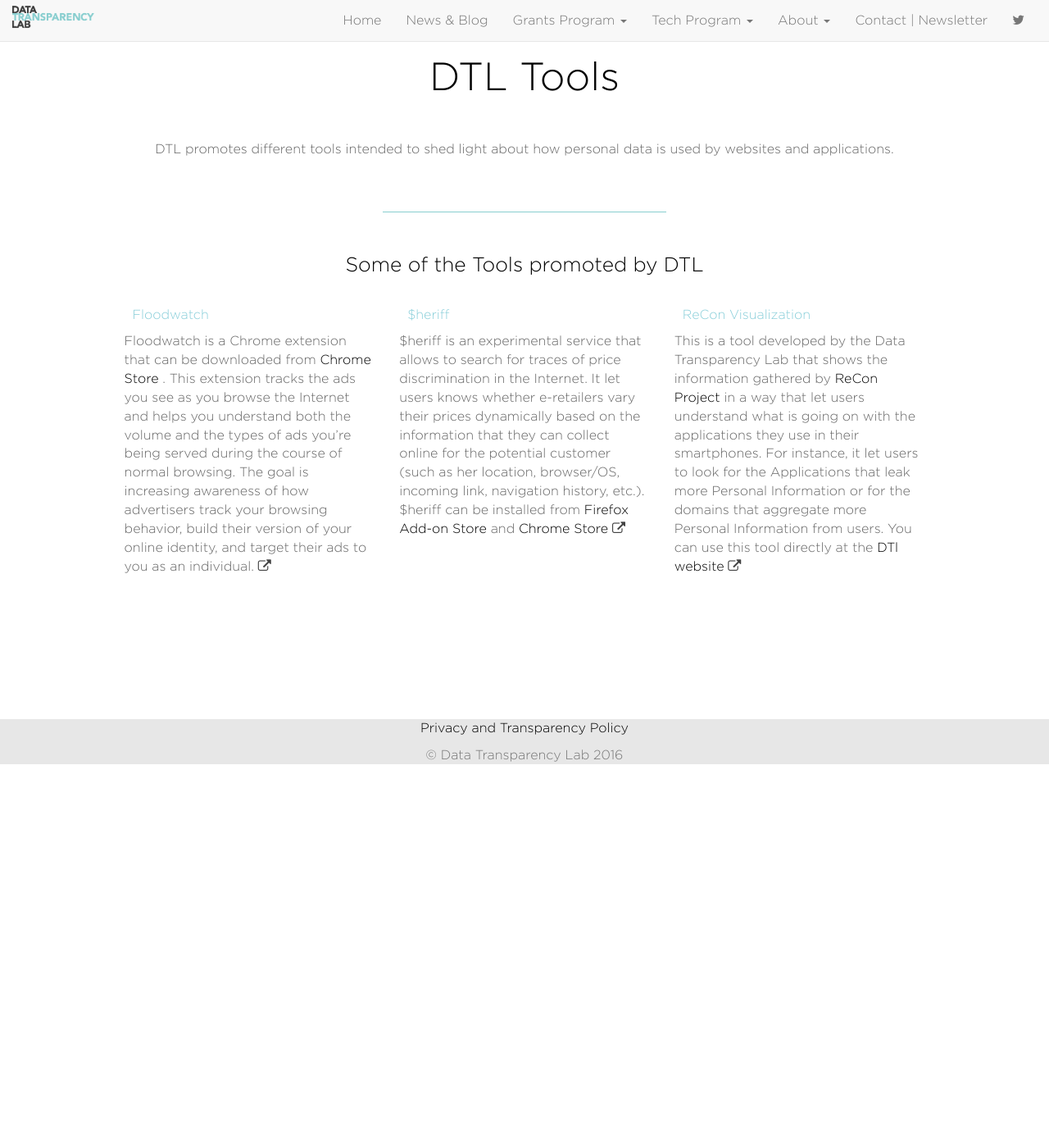
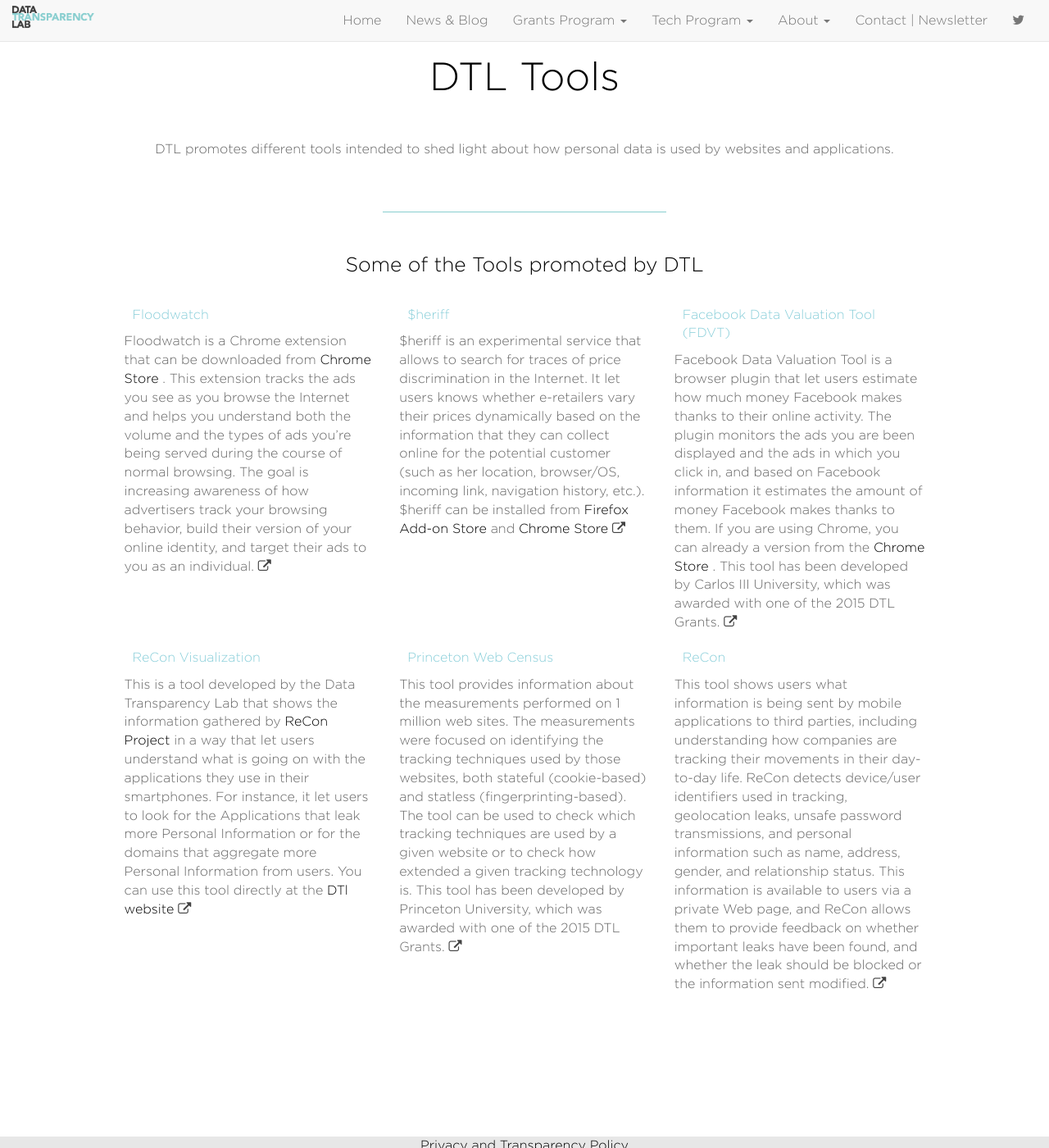
Before and after one commit to datatransparencylab/datatransparencylab.github.io, a Jekyll site: the page built from tools.html, in a window 1280 px wide and 1400 px high. Shown: the whole window at 82% size. Built offline with Jekyll 4.4.1, drawn with Linux system fonts in a browser that asks for light colours; some web fonts are replaced; comment, search, counter and statistics services are not loaded.

Commit message:
Added new tools and open source projects

```diff
--- a/tools.html
+++ b/tools.html
@@ -59,6 +59,26 @@
         </div>
         <!-- 3 -->
         <div class="col-sm-4 col-md-4 col-lg-4 left-aligned">
+          <a href="http://www.fdvt.org" target="_blank">
+          <div class="topic-title">Facebook Data Valuation Tool (FDVT)</div>
+          </a>
+          <p>
+            Facebook Data Valuation Tool is a browser plugin that let users
+            estimate how much money Facebook makes thanks to their online
+            activity. The plugin monitors the ads you are been displayed and
+            the ads in which you click in, and based on Facebook information
+            it estimates the amount of money Facebook makes thanks to them.
+            If you are using Chrome, you can already a version from the
+            <a href="https://chrome.google.com/webstore/detail/facebook-data-valuation-t/blednbbpnnambjaefhlocghajeohlhmh"> Chrome Store </a>.
+            This tool has been developed by Carlos III University, which
+            was awarded with one of the 2015 DTL Grants.
+            <a href="http://www.fdvt.org/" target="_blank">
+              <i class="fa fa-external-link fa-1x" style="color:#424242;"></i>
+            </a>
+          </p>
+        </div>
+        <!-- 4 -->
+        <div class="col-sm-4 col-md-4 col-lg-4 left-aligned">
           <a href="tools/recon/" target="_blank">
           <div class="topic-title">ReCon Visualization</div>
           </a>
@@ -75,6 +95,45 @@
             </a>
           </p>
         </div>
+        <!-- 5 -->
+        <div class="col-sm-4 col-md-4 col-lg-4 left-aligned">
+          <a href="https://webtransparency.cs.princeton.edu/webcensus/" target="_blank">
+          <div class="topic-title">Princeton Web Census</div>
+          </a>
+          <p>
+            This tool provides information about the measurements performed on
+            1 million web sites. The measurements were focused on identifying
+            the tracking techniques used by those websites, both stateful
+            (cookie-based) and statless (fingerprinting-based). The tool can
+            be used to check which tracking techniques are used by a given
+            website or to check how extended a given tracking technology is.
+            This tool has been developed by Princeton University, which
+            was awarded with one of the 2015 DTL Grants.
+            <a href="https://webtransparency.cs.princeton.edu/webcensus/" target="_blank">
+              <i class="fa fa-external-link fa-1x" style="color:#424242;"></i>
+            </a>
+          </p>
+        </div>
+        <!-- 5 -->
+        <div class="col-sm-4 col-md-4 col-lg-4 left-aligned">
+          <a href="https://recon.meddle.mobi/" target="_blank">
+          <div class="topic-title">ReCon</div>
+          </a>
+          <p>
+            This tool shows users what information is being sent by mobile
+            applications to third parties, including understanding how companies
+            are tracking their movements in their day-to-day life.
+            ReCon detects device/user identifiers used in tracking, geolocation
+            leaks, unsafe password transmissions, and personal information such
+            as name, address, gender, and relationship status. This information
+            is available to users via a private Web page, and ReCon allows them
+            to provide feedback on whether important leaks have been found, and
+            whether the leak should be blocked or the information sent modified.
+            <a href="https://recon.meddle.mobi/" target="_blank">
+              <i class="fa fa-external-link fa-1x" style="color:#424242;"></i>
+            </a>
+          </p>
+        </div>
         <div class="clearfix visible-sm-block"></div>
       </div>
     </div>
```
Also changed, not shown: techprogram.html (+16 -1 lines).
